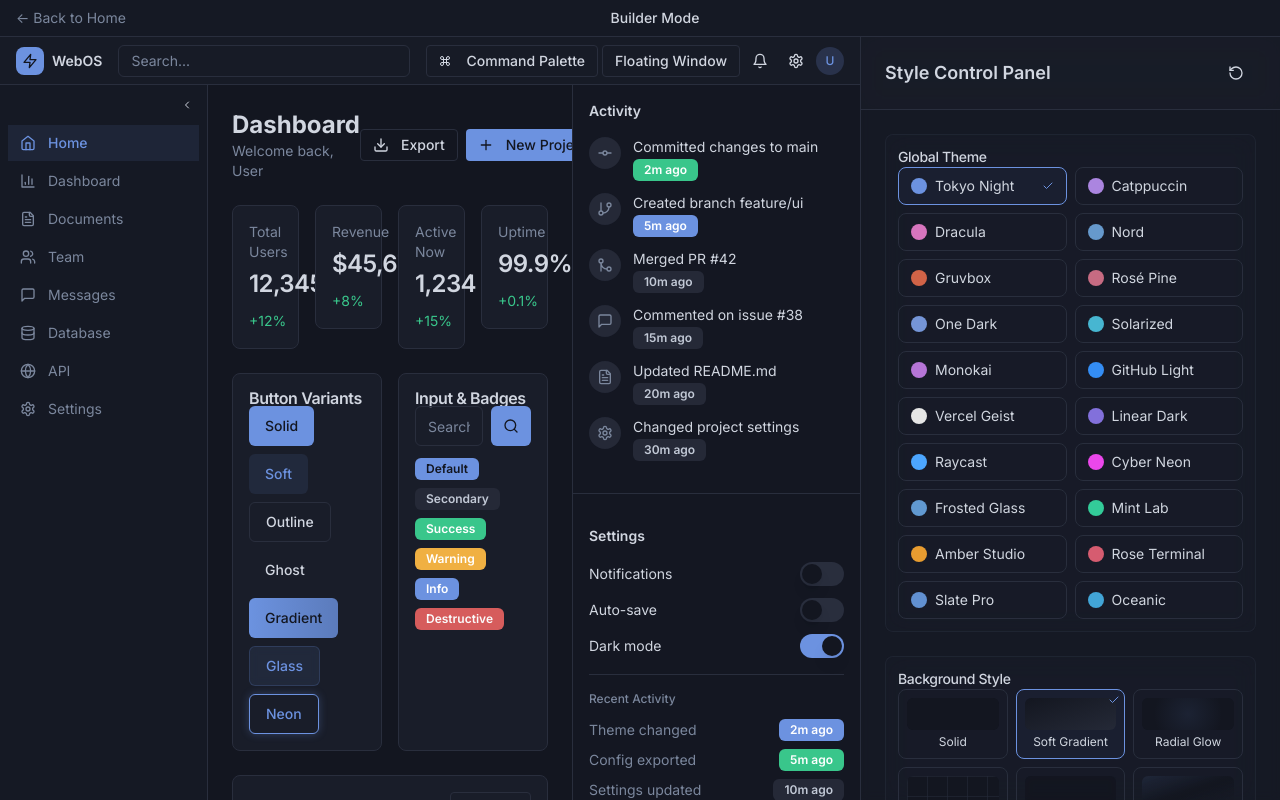
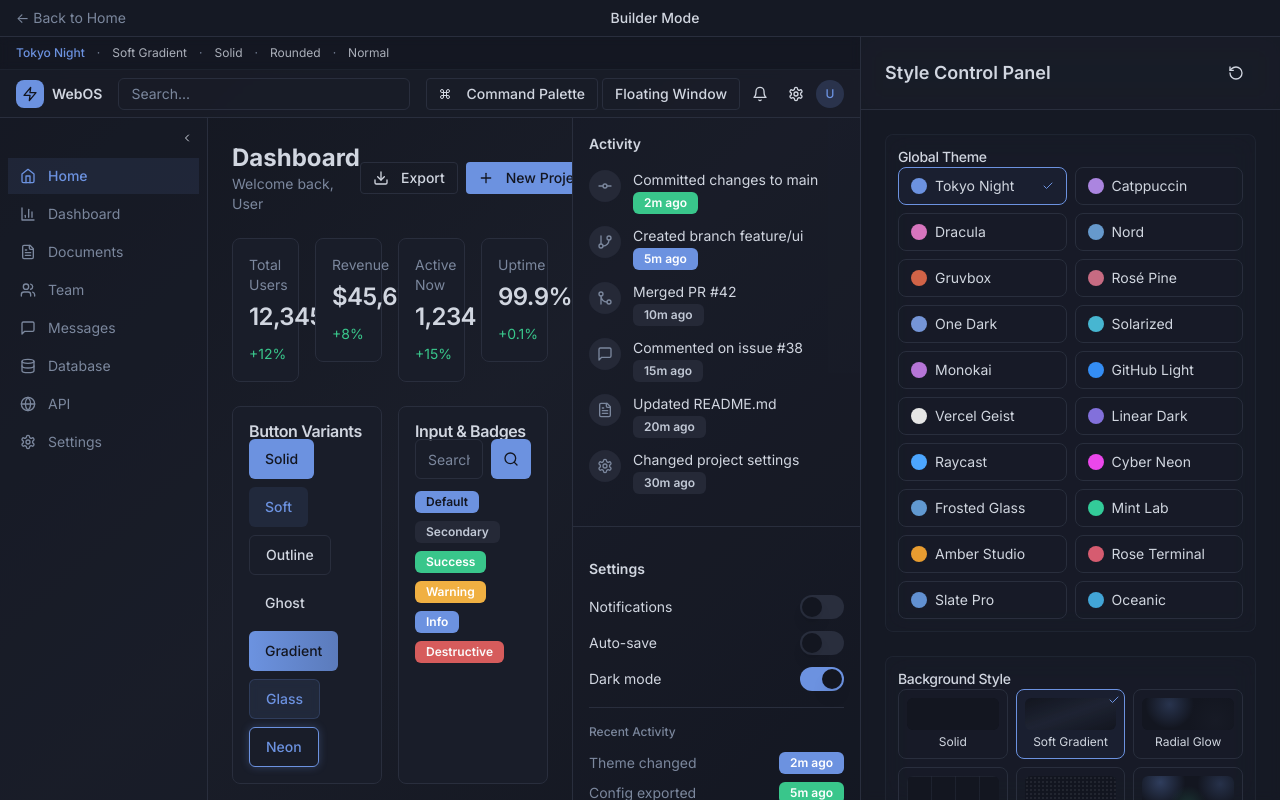
Before and after one commit to w0nderful666/w0nderful-ui-foundation, a React (Vite) app: page / in a window 1280 px wide. Both pictures are taken after a click on the button "Get Started". Built offline with nearby package versions, Linux system fonts and the light colour scheme; the HTML template or start-up script is replaced by a standard one.

Commit message:
feat: connect style controls to live preview - background style now affects main preview area, add config status bar

```diff
--- a/src/components/builder/BackgroundPicker.tsx
+++ b/src/components/builder/BackgroundPicker.tsx
@@ -1,4 +1,5 @@
 import { type BackgroundStyle, BACKGROUND_STYLES } from '@/lib/builder'
+import { PREVIEW_BACKGROUND_CLASSES } from '@/lib/previewStyles'
 import { cn } from '@/lib/utils'
 import { motion } from 'framer-motion'
 import { Check } from 'lucide-react'
@@ -6,21 +7,6 @@ import { Check } from 'lucide-react'
 interface BackgroundPickerProps {
   value: BackgroundStyle
   onChange: (value: BackgroundStyle) => void
-}
-
-const BACKGROUND_PREVIEWS: Record<BackgroundStyle, string> = {
-  'solid': 'bg-background',
-  'soft-gradient': 'bg-gradient-to-br from-background to-muted',
-  'radial-glow': 'bg-background [background-image:radial-gradient(circle_at_center,hsl(var(--primary)/0.1)_0%,transparent_70%)]',
-  'grid-surface': 'bg-background [background-image:linear-gradient(hsl(var(--border)/0.5)_1px,transparent_1px),linear-gradient(90deg,hsl(var(--border)/0.5)_1px,transparent_1px)] [background-size:20px_20px]',
-  'noise-glass': 'bg-background/80 backdrop-blur-sm',
-  'aurora': 'bg-gradient-to-br from-primary/10 via-background to-secondary/10',
-  'terminal-matrix': 'bg-[#0a0a0f] [background-image:linear-gradient(rgba(0,255,0,0.03)_1px,transparent_1px)] [background-size:10px_10px]',
-  'mesh-gradient': 'bg-gradient-to-br from-primary/5 via-secondary/5 to-accent/5',
-  'frosted-panel': 'bg-background/60 backdrop-blur-xl',
-  'starfield': 'bg-[#0a0a0f] [background-image:radial-gradient(white_1px,transparent_1px)] [background-size:50px_50px]',
-  'blueprint-grid': 'bg-[#1a1f2e] [background-image:linear-gradient(rgba(100,150,255,0.1)_1px,transparent_1px),linear-gradient(90deg,rgba(100,150,255,0.1)_1px,transparent_1px)] [background-size:24px_24px]',
-  'minimal-paper': 'bg-[#fafaf9]',
 }
 
 export function BackgroundPicker({ value, onChange }: BackgroundPickerProps) {
@@ -44,7 +30,7 @@ export function BackgroundPicker({ value, onChange }: BackgroundPickerProps) {
           >
             <div className={cn(
               'h-8 w-full rounded-md',
-              BACKGROUND_PREVIEWS[bg.value]
+              PREVIEW_BACKGROUND_CLASSES[bg.value]
             )} />
             <span className="text-xs truncate w-full text-center">{bg.label}</span>
             {isSelected && (
--- /dev/null
+++ b/src/components/builder/ConfigStatusBar.tsx
@@ -0,0 +1,31 @@
+import { type BuilderConfig } from '@/lib/builder'
+import { cn } from '@/lib/utils'
+
+interface ConfigStatusBarProps {
+  config: BuilderConfig
+}
+
+export function ConfigStatusBar({ config }: ConfigStatusBarProps) {
+  const themeLabel = config.themePreset.split('-').map(w => w.charAt(0).toUpperCase() + w.slice(1)).join(' ')
+  const bgLabel = config.backgroundStyle.split('-').map(w => w.charAt(0).toUpperCase() + w.slice(1)).join(' ')
+  const cardLabel = config.cardStyle.charAt(0).toUpperCase() + config.cardStyle.slice(1)
+  const motionLabel = config.motionLevel.charAt(0).toUpperCase() + config.motionLevel.slice(1)
+  const radiusLabel = config.radius.charAt(0).toUpperCase() + config.radius.slice(1)
+
+  return (
+    <div className={cn(
+      'flex items-center gap-3 px-4 py-2 text-xs border-b border-border/50 bg-card/30 backdrop-blur-sm',
+      'overflow-x-auto whitespace-nowrap'
+    )}>
+      <span className="font-medium text-primary">{themeLabel}</span>
+      <span className="text-muted-foreground">·</span>
+      <span className="text-foreground/80">{bgLabel}</span>
+      <span className="text-muted-foreground">·</span>
+      <span className="text-foreground/80">{cardLabel}</span>
+      <span className="text-muted-foreground">·</span>
+      <span className="text-foreground/80">{radiusLabel}</span>
+      <span className="text-muted-foreground">·</span>
+      <span className="text-foreground/80">{motionLabel}</span>
+    </div>
+  )
+}
--- a/src/components/builder/LivePreview.tsx
+++ b/src/components/builder/LivePreview.tsx
@@ -1,14 +1,31 @@
 import { type BuilderConfig } from '@/lib/builder'
+import { getPreviewBackgroundClass } from '@/lib/previewStyles'
 import { PreviewApp } from './PreviewApp'
+import { ConfigStatusBar } from './ConfigStatusBar'
+import { motion, AnimatePresence } from 'framer-motion'
 
 interface LivePreviewProps {
   config: BuilderConfig
 }
 
 export function LivePreview({ config }: LivePreviewProps) {
+  const backgroundClass = getPreviewBackgroundClass(config.backgroundStyle)
+
   return (
-    <div className="flex-1 overflow-hidden">
-      <PreviewApp config={config} />
+    <div className="flex-1 overflow-hidden flex flex-col">
+      <ConfigStatusBar config={config} />
+      <AnimatePresence mode="wait">
+        <motion.div
+          key={config.backgroundStyle}
+          className={`flex-1 overflow-hidden ${backgroundClass}`}
+          initial={{ opacity: 0.8 }}
+          animate={{ opacity: 1 }}
+          exit={{ opacity: 0.8 }}
+          transition={{ duration: 0.2 }}
+        >
+          <PreviewApp config={config} />
+        </motion.div>
+      </AnimatePresence>
     </div>
   )
 }
--- /dev/null
+++ b/src/lib/previewStyles.ts
@@ -0,0 +1,20 @@
+import { type BackgroundStyle } from './builder'
+
+export const PREVIEW_BACKGROUND_CLASSES: Record<BackgroundStyle, string> = {
+  solid: 'bg-background',
+  'soft-gradient': 'bg-gradient-to-br from-background via-muted/40 to-background',
+  'radial-glow': 'bg-background [background-image:radial-gradient(circle_at_30%_20%,hsl(var(--primary)/0.24),transparent_35%),radial-gradient(circle_at_80%_70%,hsl(var(--accent)/0.18),transparent_35%)]',
+  'grid-surface': 'bg-background [background-image:linear-gradient(hsl(var(--border)/0.5)_1px,transparent_1px),linear-gradient(90deg,hsl(var(--border)/0.5)_1px,transparent_1px)] [background-size:24px_24px]',
+  'noise-glass': 'bg-background/80 backdrop-blur-xl [background-image:radial-gradient(hsl(var(--foreground)/0.08)_1px,transparent_1px)] [background-size:4px_4px]',
+  aurora: 'bg-background [background-image:radial-gradient(circle_at_20%_20%,hsl(var(--primary)/0.32),transparent_32%),radial-gradient(circle_at_85%_25%,hsl(var(--info)/0.22),transparent_28%),radial-gradient(circle_at_50%_90%,hsl(var(--success)/0.16),transparent_35%)]',
+  'terminal-matrix': 'bg-[#07080d] text-green-100 [background-image:linear-gradient(rgba(34,197,94,0.08)_1px,transparent_1px)] [background-size:12px_12px]',
+  'mesh-gradient': 'bg-background [background-image:linear-gradient(135deg,hsl(var(--primary)/0.2),transparent_30%),linear-gradient(45deg,hsl(var(--warning)/0.14),transparent_35%),linear-gradient(225deg,hsl(var(--info)/0.16),transparent_40%)]',
+  'frosted-panel': 'bg-background/60 backdrop-blur-2xl [background-image:linear-gradient(135deg,hsl(var(--card)/0.5),hsl(var(--primary)/0.08))]',
+  starfield: 'bg-[#080812] text-white [background-image:radial-gradient(white_1px,transparent_1px),radial-gradient(hsl(var(--primary))_1px,transparent_1px)] [background-size:48px_48px,72px_72px] [background-position:0_0,24px_36px]',
+  'blueprint-grid': 'bg-[#101827] text-blue-50 [background-image:linear-gradient(rgba(96,165,250,0.16)_1px,transparent_1px),linear-gradient(90deg,rgba(96,165,250,0.16)_1px,transparent_1px)] [background-size:24px_24px]',
+  'minimal-paper': 'bg-[#fafaf7] text-zinc-900 [background-image:linear-gradient(rgba(0,0,0,0.035)_1px,transparent_1px)] [background-size:100%_28px]',
+}
+
+export function getPreviewBackgroundClass(style: BackgroundStyle): string {
+  return PREVIEW_BACKGROUND_CLASSES[style] || PREVIEW_BACKGROUND_CLASSES.solid
+}
```
